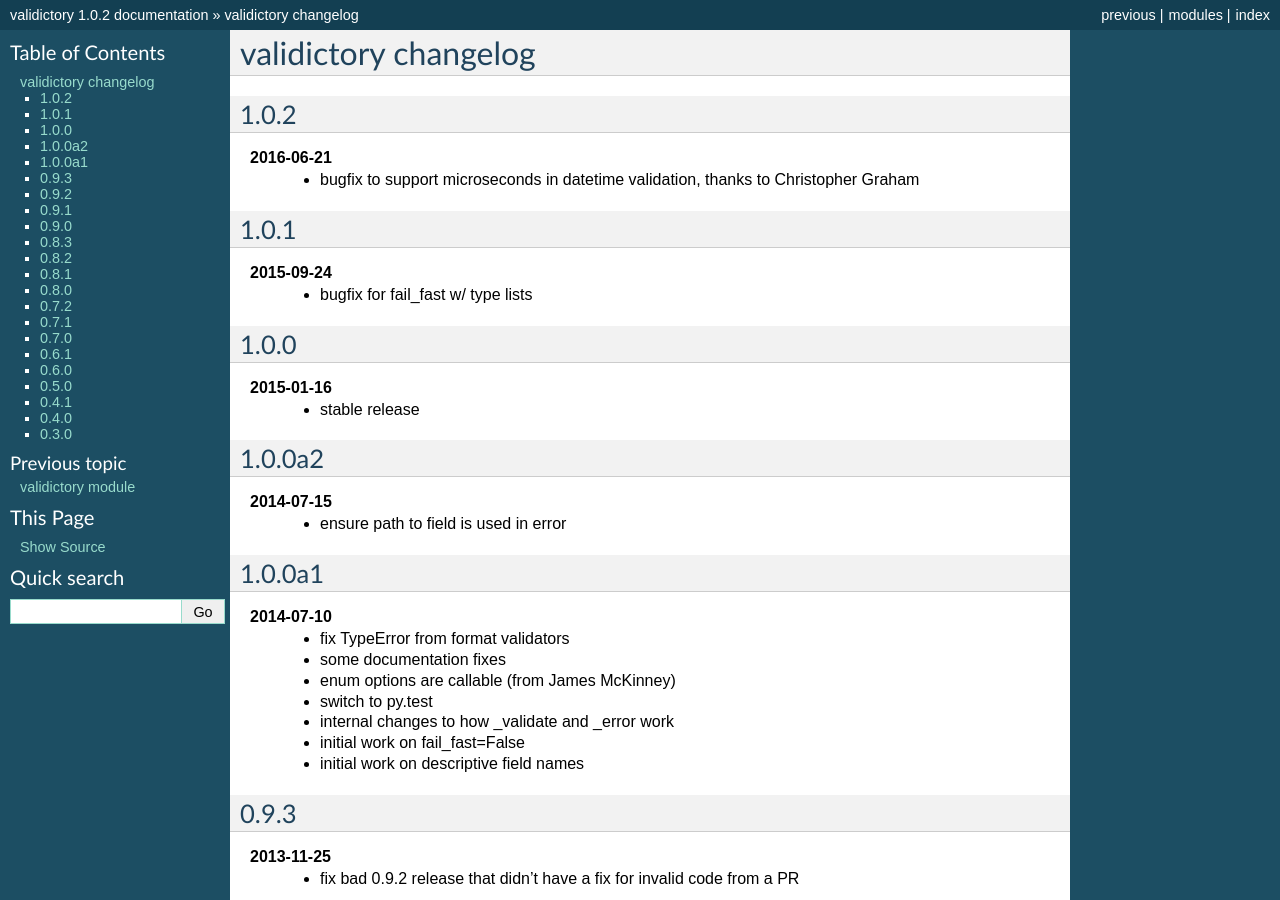
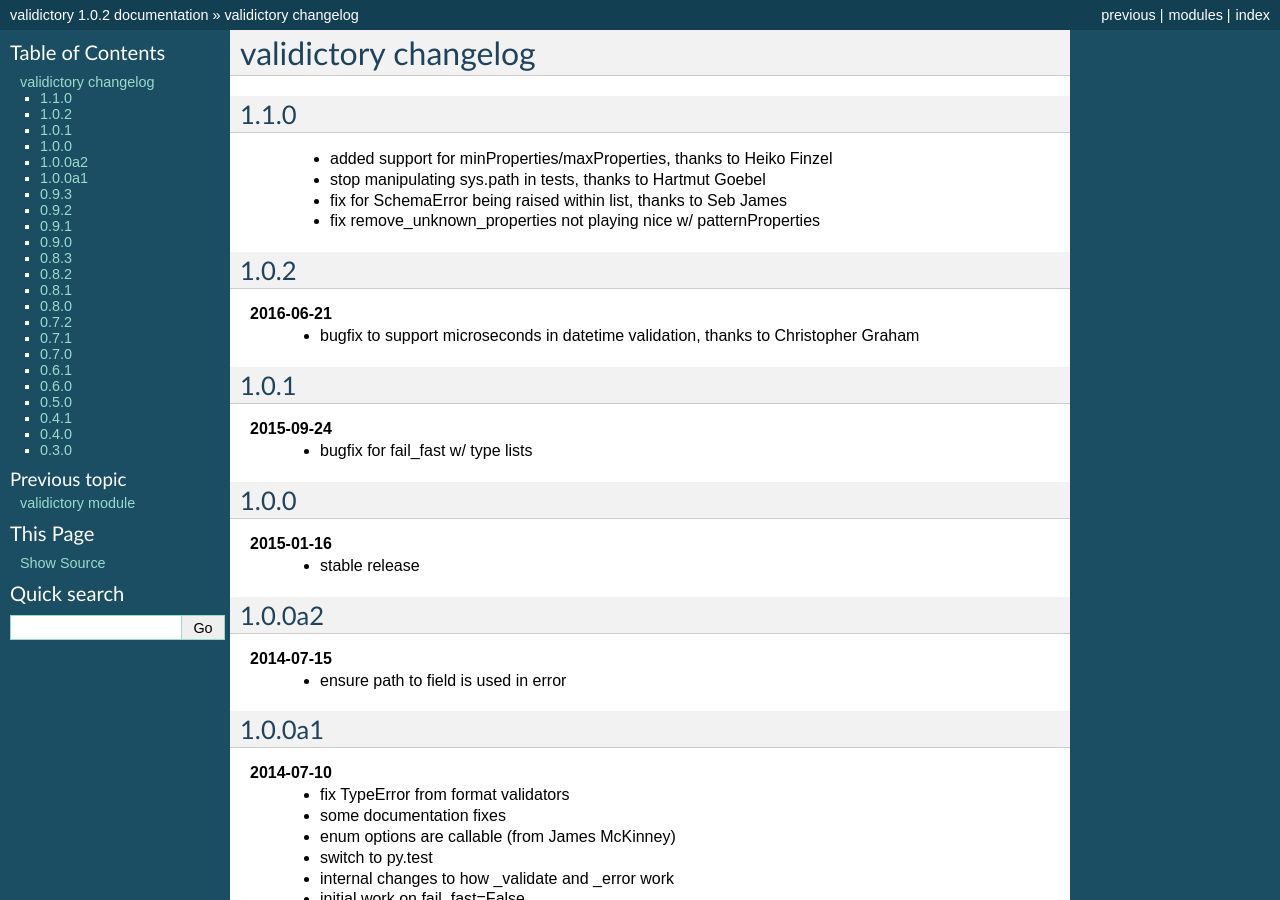
Before and after one commit to jpmckinney/validictory, a Sphinx documentation site: the page built from docs/changelog.rst, in a window 1280 px wide and 900 px high. Built offline with Sphinx 7.4.7, drawn with Linux system fonts in a browser that asks for light colours.

Commit message:
changelog

```diff
--- a/docs/changelog.rst
+++ b/docs/changelog.rst
@@ -1,5 +1,12 @@
 validictory changelog
 =====================
+
+1.1.0
+-----
+    * added support for minProperties/maxProperties, thanks to Heiko Finzel
+    * stop manipulating sys.path in tests, thanks to Hartmut Goebel
+    * fix for SchemaError being raised within list, thanks to Seb James
+    * fix remove_unknown_properties not playing nice w/ patternProperties
 
 1.0.2
 -----
```
